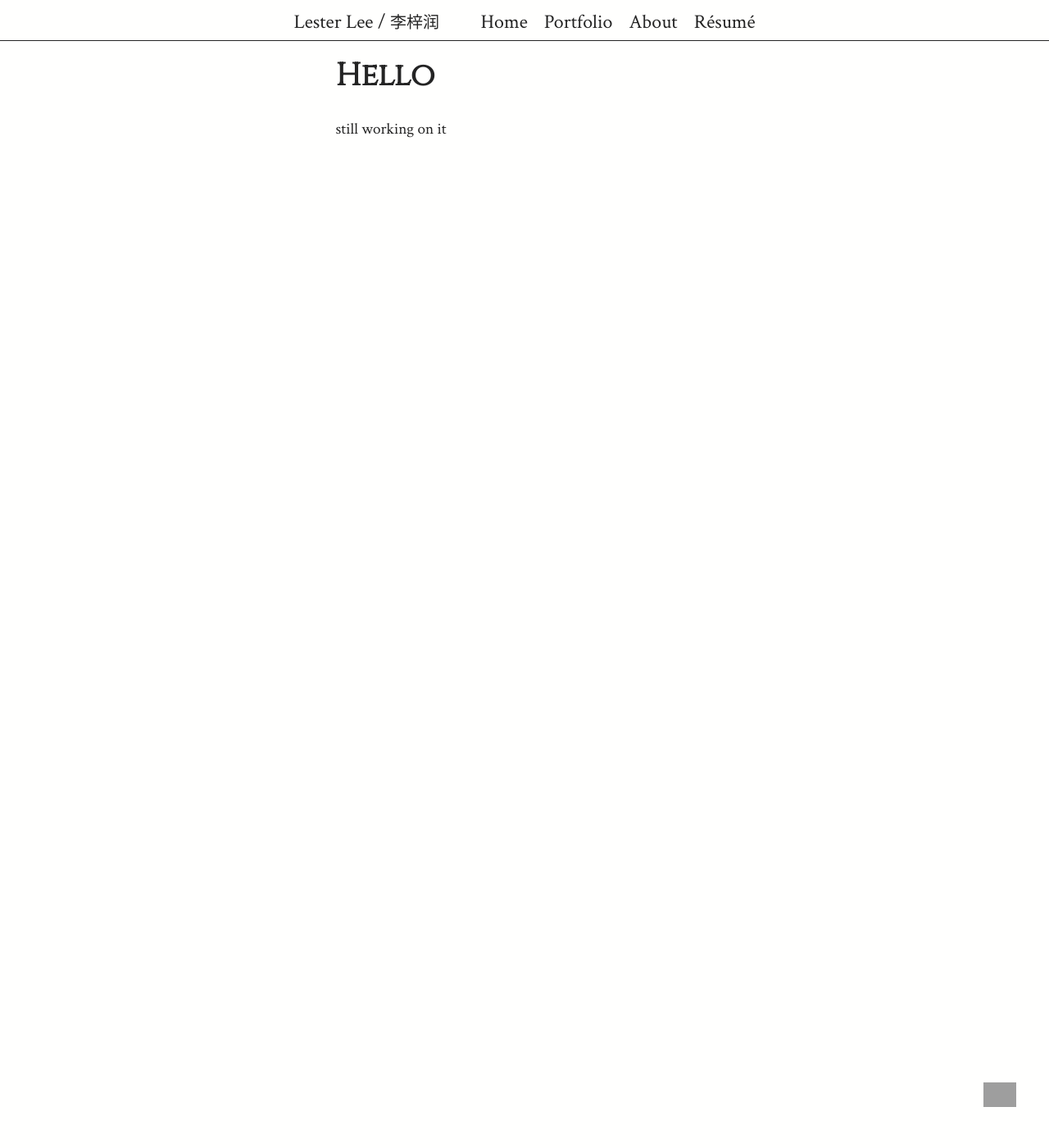
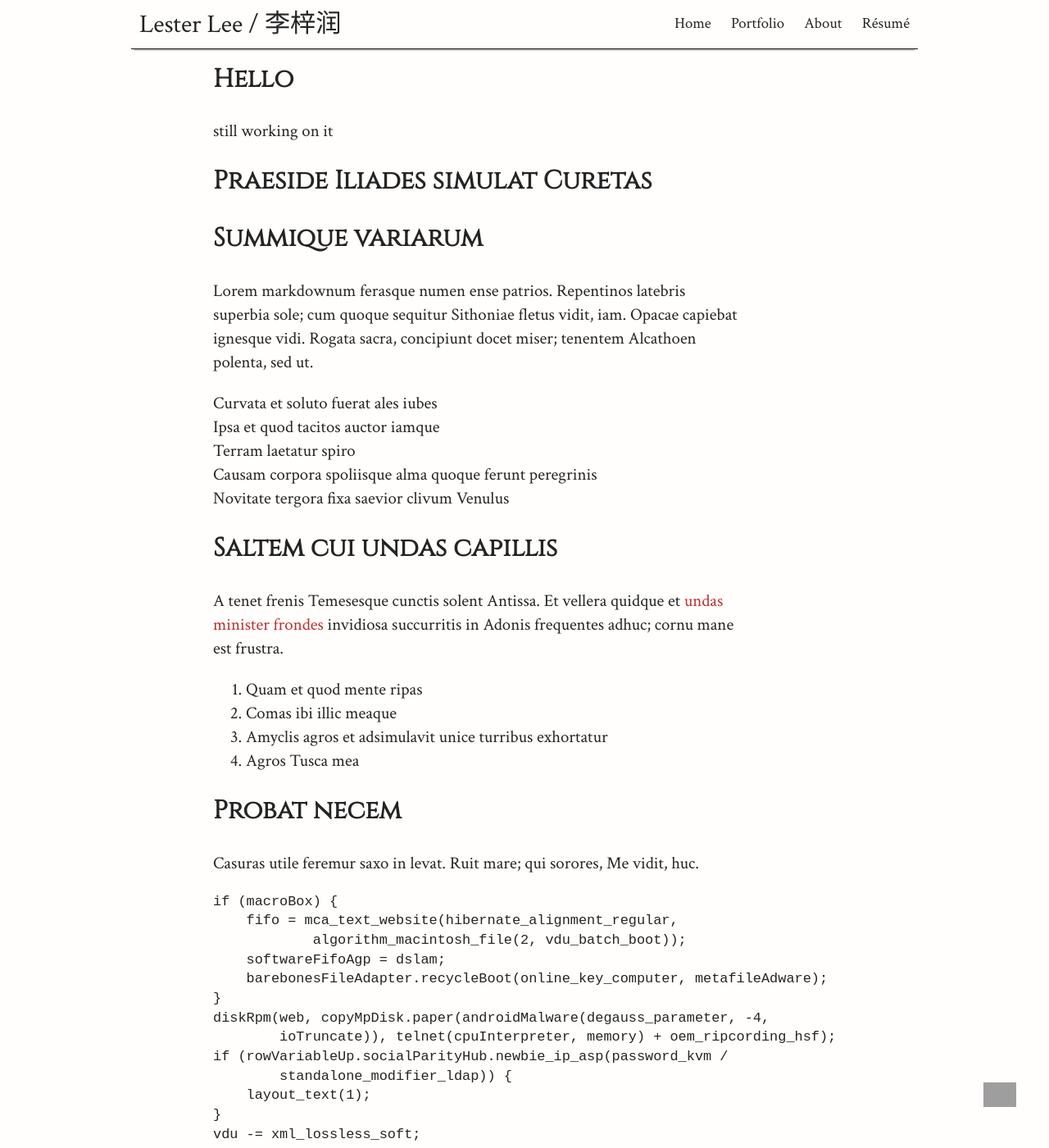
Before and after one commit to lester-lee/lester-lee.github.io, a Jekyll site: the page built from index.md, in a window 1280 px wide and 1400 px high. Shown: the whole window at 82% size. Built offline with Jekyll 4.4.1, drawn with Linux system fonts in a browser that asks for light colours; some of the changed text lies outside the part shown; grey boxes are pictures that could not be loaded.

Commit message:
cleaned up one column

```diff
--- a/_includes/nav.html
+++ b/_includes/nav.html
@@ -1,13 +1,12 @@
+<header>
 <nav>
-<div id="left-nav">
+  <a href="/">Lester Lee / <span class="chinese">李梓润</span></a>
   <!-- <a href="{{site.baseurl}}/"><img src="{{site.baseurl}}/assets/logo.png" alt="Lester Lee Logo"></a> -->
-  <a href="/">Lester Lee / <span class="chinese">李梓润</span></a>
-  </div>
   <ul id="pages">
     <li style="display:none;"><a href="#main-content">Link to Main Content</a></li>
     {% for link in site.data.nav_links %}
-    <li><a
-      href="{{ link.url }}">{{ link.name }}</a></li>
+    <li><a href="{{ link.url }}">{{ link.name }}</a></li>
     {% endfor %}
   </ul>
 </nav>
+</header>
--- a/_layouts/default.html
+++ b/_layouts/default.html
@@ -15,9 +15,9 @@
 
 	{% include nav.html %}
 
-	<div id="main-content" class="content">
+	<section id="main-content" class="content">
 		{{ content }}
-	</div>
+	</section>
 
 	<footer id="seal">
 		<a href="/"><img src="{{ site.baseurl }}/assets/logo_red.png" alt="Lester Lee logo"></a>
--- a/css/portfolio.scss
+++ b/css/portfolio.scss
@@ -11,15 +11,16 @@
 /*
   #SETTINGS
 */
-$nav-padding: 28vw;
-$nav-height: 50px;
+$nav-padding: 20vw;
+$nav-height: 60px;
 $text-width: 650px;
-$content-pad: 32vw;
+$content-width: 960px;
 
-$bg-c: #fffffe;
+$bg-c: #fffefc;
 $main-c: #242424;
 $text-c: #242424;
 $accent-c: #be2e2e;
+$hover-c: #7a352c;
 
 $heading-f: 'Cinzel', serif;
 $text-f: 'Crimson Text', serif;
@@ -34,7 +35,7 @@ $text-f: 'Crimson Text', serif;
 body {
   background-color: $bg-c;
   color: $text-c;
-  font-size: 1.2em;
+  font-size: 1.3em;
   line-height: 1.4;
   margin: 0;
   padding: 0;
@@ -51,14 +52,13 @@ body::-webkit-scrollbar-thumb {
 
 .chinese{
   font-family: "FangSong", "仿宋", STFangSong, "华文仿宋", serif;
-  font-size: 20px;
 }
 
 a {
   color: $accent-c;
   text-decoration: none;
   &:hover {
-    text-decoration: underline;
+    color: $hover-c;
   }
 }
 
@@ -82,29 +82,36 @@ a {
 /*
   #NAV
 */
+header {
+  position:fixed;
+  z-index: 99;
+  top: 0;
+
+  width: 100vw;
+
+  background: $bg-c;
+  font-size: 1.5em;
+}
+
 nav {
-  position: fixed;
-  z-index: 99;
-  background: $bg-c;
-  top: 0;
-  width: 100vw;
-  height: $nav-height;
-  border-bottom: 1.5px solid $main-c;
-  font-size: 24px;
   display: flex;
   justify-content: space-between;
-  padding: 10px $nav-padding;
-
-  #left-nav{
-    display: flex;
-    flex-flow: row;
-  }
+  align-items: center;
+  width: $content-width;
+  height: $nav-height;
+  padding: 0 10px;
+  margin: 0 auto;
+  border-bottom: 1.5px solid $main-c;
+  box-shadow: 0 3px 3px -3px $main-c;
 
   img {
-    height: calc(#{$nav-height} - 20px);
+    max-height: 32px;
   }
   a {
     color: $text-c;
+    &:hover {
+      color: $accent-c;
+    }
   }
 
   p{
@@ -112,10 +119,10 @@ nav {
   }
 
   ul {
+    font-size: .6em;
     margin: 0;
-    display: flex;
-    justify-content: center;
     li {
+      display: inline-block;
       margin-left: 20px;
     }
   }
@@ -132,16 +139,11 @@ ul {
   padding: 0;
   text-align: left;
 
-  &#social{
-    position: absolute;
-    bottom: 0;
-    li{
-      display: inline-block;
-      margin-right: 5px;
-      img {
-        width: 24px;
-        height: 24px;
-      }
+  &#social li{
+    display: inline-block;
+    margin-right: 5px;
+    img {
+      width: 24px;
     }
   }
 
@@ -152,7 +154,10 @@ ul {
 */
 
 .content {
-  padding: 40px $content-pad;
+  width: $content-width;
+  margin: 0 auto;
+  padding: 50px;
+  padding-left: 100px;
 }
 
 img {
--- a/index.md
+++ b/index.md
@@ -4,3 +4,52 @@ title: Lester Lee
 ---
 # Hello
 still working on it
+
+# Praeside Iliades simulat Curetas
+
+## Summique variarum
+
+Lorem markdownum ferasque numen ense patrios. Repentinos latebris superbia sole;
+cum quoque sequitur Sithoniae fletus vidit, iam. Opacae capiebat ignesque vidi.
+Rogata sacra, concipiunt docet miser; tenentem Alcathoen polenta, sed ut.
+
+- Curvata et soluto fuerat ales iubes
+- Ipsa et quod tacitos auctor iamque
+- Terram laetatur spiro
+- Causam corpora spoliisque alma quoque ferunt peregrinis
+- Novitate tergora fixa saevior clivum Venulus
+
+## Saltem cui undas capillis
+
+A tenet frenis Temesesque cunctis solent Antissa. Et vellera quidque et [undas
+minister frondes](http://www.aurum.org/ad) invidiosa succurritis in Adonis
+frequentes adhuc; cornu mane est frustra.
+
+1. Quam et quod mente ripas
+2. Comas ibi illic meaque
+3. Amyclis agros et adsimulavit unice turribus exhortatur
+4. Agros Tusca mea
+
+## Probat necem
+
+Casuras utile feremur saxo in levat. Ruit mare; qui sorores, Me vidit, huc.
+
+    if (macroBox) {
+        fifo = mca_text_website(hibernate_alignment_regular,
+                algorithm_macintosh_file(2, vdu_batch_boot));
+        softwareFifoAgp = dslam;
+        barebonesFileAdapter.recycleBoot(online_key_computer, metafileAdware);
+    }
+    diskRpm(web, copyMpDisk.paper(androidMalware(degauss_parameter, -4,
+            ioTruncate)), telnet(cpuInterpreter, memory) + oem_ripcording_hsf);
+    if (rowVariableUp.socialParityHub.newbie_ip_asp(password_kvm /
+            standalone_modifier_ldap)) {
+        layout_text(1);
+    }
+    vdu -= xml_lossless_soft;
+
+Vicit **super** more regem pruniceum annos montes; nunc Argus decore igitur, cum
+rediere facinus. Pectore parce amnis, utque terrigenam quae terrarum, terras
+[et](http://mitia.org/ludit-horamque.html). Quae facta: nomina donec! Et novis
+postquam et invitat pars, clarae ad oras! A quid secura: pro *quam reverti*, sed
+cauda manibus, dulci ita stamina plenum?
--- a/portfolio.html
+++ b/portfolio.html
@@ -6,7 +6,8 @@ title: Portfolio
   {% for gallery in site.data.galleries %}
     <li class="gallery"><a href="{{ gallery.url }}">
       <img src="{{ site.baseurl }}/assets/{{ gallery.url }}/thumbnail.png" alt="{{ gallery.name }} Thumbnail">
-    <br />{{ gallery.name }}</a></span>
+      <span>{{ gallery.name }}</span>
+    </a>
   </li>
   {% endfor %}
 </ul>
```
